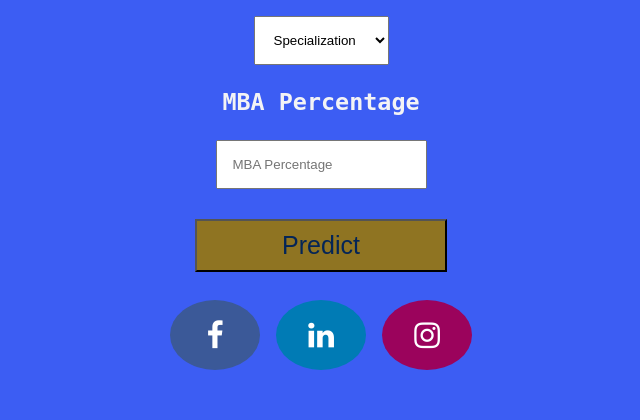
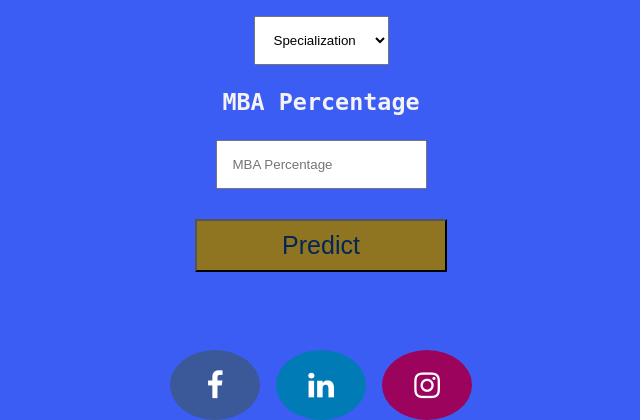
Before and after one commit to Mohit1-K/Placement-Prediction-End-to-end, a Flask app: page / in a window 1280 px wide. Shown: the part 1663-2083 px from the top of the page, without its empty margins (319-959 px from the left). Before the commit the page ends 2033 px from the top, so only its background shows below. Run offline with Flask 2, Linux system fonts and the light colour scheme; parts of the project's set-up code (start-up, migrations or seed data) failed here and were passed over.

Commit message:
Update index.html

```diff
--- a/template/index.html
+++ b/template/index.html
@@ -13,7 +13,7 @@
         margin: 5px 2px;
         border-radius: 50%;
         position: relative;
-        top: 1950px;
+        top: 2000px;
       }
 
       .fa:hover {
```
